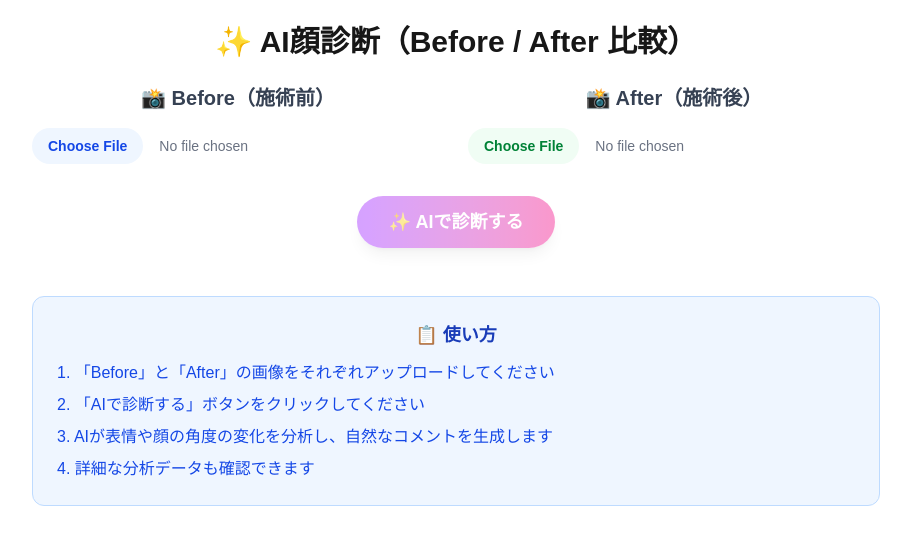
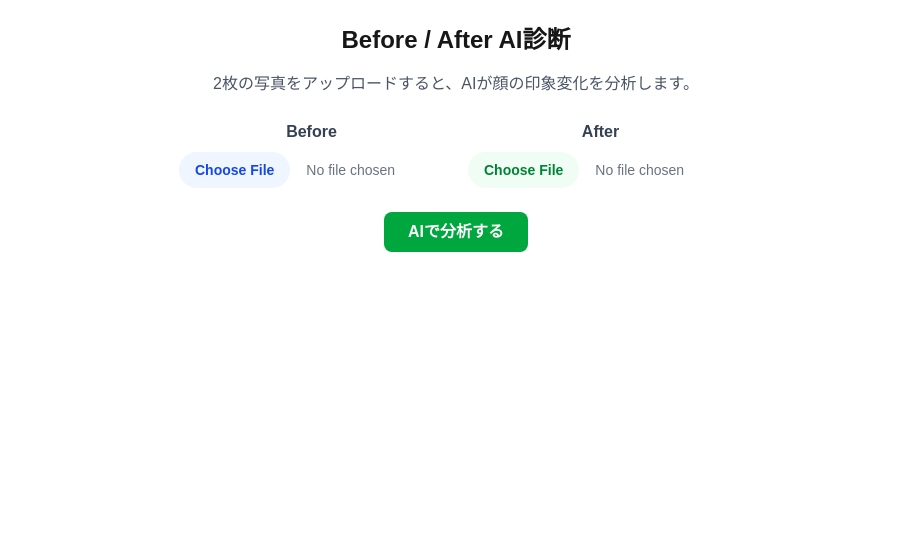
Before and after one commit to temasamo/face-diagnosis-web, a Next.js app: page /compare in a window 1280 px wide. Shown: the top 544 px of the page, without its empty margins (184-1095 px from the left). Built offline with nearby package versions, Linux system fonts and the light colour scheme.

Commit message:
feat: Before/After並列表示UIに更新 - シンプルで視覚的な美容レポート風デザイン

```diff
--- a/src/app/compare/page.tsx
+++ b/src/app/compare/page.tsx
@@ -1,11 +1,11 @@
 "use client";
 
 import { useState } from "react";
-import Image from "next/image";
 
 export default function ComparePage() {
   const [before, setBefore] = useState<string | null>(null);
   const [after, setAfter] = useState<string | null>(null);
+  const [loading, setLoading] = useState(false);
   const [result, setResult] = useState<{
     success: boolean;
     diff?: {
@@ -25,27 +25,9 @@ export default function ComparePage() {
     faceCount?: { before: number; after: number };
     message?: string;
   } | null>(null);
-  const [loading, setLoading] = useState(false);
-
-  const handleFileUpload = (file: File, type: 'before' | 'after') => {
-    const reader = new FileReader();
-    reader.onloadend = () => {
-      if (type === 'before') {
-        setBefore(reader.result as string);
-      } else {
-        setAfter(reader.result as string);
-      }
-      setResult(null); // 新しい画像をアップロードしたら結果をクリア
-    };
-    reader.readAsDataURL(file);
-  };
 
   const handleCompare = async () => {
-    if (!before || !after) {
-      alert("Before画像とAfter画像の両方をアップロードしてください。");
-      return;
-    }
-
+    if (!before || !after) return alert("BeforeとAfterの両方を選択してください。");
     setLoading(true);
     setResult(null);
 
@@ -55,7 +37,6 @@ export default function ComparePage() {
         headers: { "Content-Type": "application/json" },
         body: JSON.stringify({ before, after }),
       });
-
       const data = await res.json();
       setResult(data);
     } catch {
@@ -68,155 +49,98 @@ export default function ComparePage() {
     }
   };
 
-  const resetAll = () => {
-    setBefore(null);
-    setAfter(null);
-    setResult(null);
-  };
+  return (
+    <div className="max-w-3xl mx-auto text-center p-6">
+      <h1 className="text-2xl font-bold mb-4">Before / After AI診断</h1>
+      <p className="text-gray-600 mb-6">
+        2枚の写真をアップロードすると、AIが顔の印象変化を分析します。
+      </p>
 
-  return (
-    <div className="max-w-4xl mx-auto text-center p-6">
-      <h1 className="text-3xl font-bold mb-6">✨ AI顔診断（Before / After 比較）</h1>
-
-      {/* 画像アップロードセクション */}
-      <div className="grid grid-cols-1 md:grid-cols-2 gap-6 mb-8">
-        {/* Before画像 */}
-        <div className="space-y-4">
-          <h2 className="text-xl font-semibold text-gray-700">📸 Before（施術前）</h2>
+      {/* 画像アップロード */}
+      <div className="flex flex-col sm:flex-row justify-center gap-6 mb-6">
+        <div className="flex flex-col items-center">
+          <p className="font-semibold mb-2 text-gray-700">Before</p>
           <input
             type="file"
             accept="image/*"
             onChange={(e) => {
               const file = e.target.files?.[0];
-              if (file) handleFileUpload(file, 'before');
+              if (file) {
+                const reader = new FileReader();
+                reader.onloadend = () => setBefore(reader.result as string);
+                reader.readAsDataURL(file);
+              }
             }}
             className="block w-full text-sm text-gray-500 file:mr-4 file:py-2 file:px-4 file:rounded-full file:border-0 file:text-sm file:font-semibold file:bg-blue-50 file:text-blue-700 hover:file:bg-blue-100"
           />
           {before && (
-            <div className="relative">
-              <Image
+            <img
               src={before}
               alt="Before"
-                width={300}
-                height={300}
-                className="w-full h-64 object-cover rounded-lg border-2 border-blue-200"
+              className="mt-3 w-56 h-56 object-cover rounded-lg shadow-md border"
             />
-              <div className="absolute top-2 left-2 bg-blue-500 text-white px-2 py-1 rounded text-sm font-medium">
-                Before
-              </div>
-            </div>
           )}
         </div>
 
-        {/* After画像 */}
-        <div className="space-y-4">
-          <h2 className="text-xl font-semibold text-gray-700">📸 After（施術後）</h2>
+        <div className="flex flex-col items-center">
+          <p className="font-semibold mb-2 text-gray-700">After</p>
           <input
             type="file"
             accept="image/*"
             onChange={(e) => {
               const file = e.target.files?.[0];
-              if (file) handleFileUpload(file, 'after');
+              if (file) {
+                const reader = new FileReader();
+                reader.onloadend = () => setAfter(reader.result as string);
+                reader.readAsDataURL(file);
+              }
             }}
             className="block w-full text-sm text-gray-500 file:mr-4 file:py-2 file:px-4 file:rounded-full file:border-0 file:text-sm file:font-semibold file:bg-green-50 file:text-green-700 hover:file:bg-green-100"
           />
           {after && (
-            <div className="relative">
-              <Image
+            <img
               src={after}
               alt="After"
-                width={300}
-                height={300}
-                className="w-full h-64 object-cover rounded-lg border-2 border-green-200"
+              className="mt-3 w-56 h-56 object-cover rounded-lg shadow-md border"
             />
-              <div className="absolute top-2 left-2 bg-green-500 text-white px-2 py-1 rounded text-sm font-medium">
-                After
-              </div>
-            </div>
           )}
         </div>
       </div>
 
-      {/* 分析ボタン */}
-      <div className="mb-8">
+      {/* ボタン */}
       <button
         onClick={handleCompare}
-          disabled={!before || !after || loading}
-          className="bg-gradient-to-r from-purple-500 to-pink-500 hover:from-purple-600 hover:to-pink-600 text-white font-bold py-3 px-8 rounded-full text-lg disabled:opacity-50 disabled:cursor-not-allowed transition-all duration-200 shadow-lg hover:shadow-xl"
+        disabled={loading}
+        className={`px-6 py-2 rounded-lg text-white font-semibold ${
+          loading ? "bg-gray-400" : "bg-green-600 hover:bg-green-700"
+        }`}
       >
-          {loading ? "🤖 AI分析中..." : "✨ AIで診断する"}
+        {loading ? "診断中..." : "AIで分析する"}
       </button>
 
-        {(before || after) && (
-          <button
-            onClick={resetAll}
-            className="ml-4 bg-gray-500 hover:bg-gray-600 text-white font-bold py-3 px-6 rounded-full transition-all duration-200"
-          >
-            🔄 リセット
-          </button>
-        )}
-      </div>
+      {/* 結果表示 */}
+      {result && result.success && (
+        <div className="mt-8 text-left bg-green-50 p-5 rounded-lg shadow-sm">
+          <h2 className="text-lg font-bold text-green-800 mb-3">✨ AI診断コメント</h2>
+          <p className="text-gray-800 leading-relaxed">{result.comment}</p>
 
-      {/* 結果表示 */}
-      {result && (
-        <div className="space-y-6">
-          {result.success ? (
-            <>
-              {/* AI診断コメント */}
-              <div className="bg-gradient-to-r from-green-50 to-blue-50 p-6 rounded-xl border border-green-200 shadow-lg">
-                <h2 className="font-bold text-xl mb-4 text-green-800">✨ AI診断コメント</h2>
-                <p className="text-lg leading-relaxed text-gray-800 bg-white p-4 rounded-lg shadow-sm">
-                  {result.comment}
-                </p>
-              </div>
-
-              {/* 詳細データ */}
-              <div className="bg-gray-50 p-6 rounded-xl border border-gray-200">
-                <h3 className="font-bold text-lg mb-4 text-gray-700">📊 詳細分析データ</h3>
-                <div className="grid grid-cols-1 md:grid-cols-2 gap-4 text-sm">
-                  <div className="bg-white p-4 rounded-lg">
-                    <h4 className="font-semibold mb-2 text-blue-600">表情の変化</h4>
-                    <ul className="space-y-1">
-                      <li>喜び: {result.diff?.joy}</li>
-                      <li>怒り: {result.diff?.anger}</li>
-                      <li>悲しみ: {result.diff?.sorrow}</li>
-                      <li>驚き: {result.diff?.surprise}</li>
-                    </ul>
-                  </div>
-                  <div className="bg-white p-4 rounded-lg">
-                    <h4 className="font-semibold mb-2 text-green-600">顔の角度変化</h4>
-                    <ul className="space-y-1">
-                      <li>左右: {result.diff?.headTilt}度</li>
-                      <li>回転: {result.diff?.roll}度</li>
-                      <li>上下: {result.diff?.tilt}度</li>
-                    </ul>
+          <div className="mt-4 text-sm text-gray-500">
+            <details>
+              <summary className="cursor-pointer">解析データを表示</summary>
+              <pre className="bg-white mt-2 p-2 rounded text-xs overflow-x-auto">
+                {JSON.stringify(result.diff, null, 2)}
+              </pre>
+            </details>
           </div>
         </div>
-                <div className="mt-4 text-center text-sm text-gray-600">
-                  顔検出数: Before {result.faceCount?.before}件 / After {result.faceCount?.after}件
-                </div>
-              </div>
-            </>
-          ) : (
-            /* エラー表示 */
-            <div className="bg-red-50 p-6 rounded-xl border border-red-200">
-              <h2 className="font-bold text-xl mb-2 text-red-800">❌ エラー</h2>
-              <p className="text-red-700">{result.message}</p>
+      )}
+
+      {/* エラーメッセージ */}
+      {result && !result.success && (
+        <div className="mt-6 bg-red-50 text-red-700 p-4 rounded">
+          {result.message || "顔が検出されませんでした。"}
         </div>
       )}
     </div>
-      )}
-
-      {/* 使い方説明 */}
-      <div className="mt-12 bg-blue-50 p-6 rounded-xl border border-blue-200">
-        <h3 className="font-bold text-lg mb-3 text-blue-800">📋 使い方</h3>
-        <ol className="text-left text-blue-700 space-y-2">
-          <li>1. 「Before」と「After」の画像をそれぞれアップロードしてください</li>
-          <li>2. 「AIで診断する」ボタンをクリックしてください</li>
-          <li>3. AIが表情や顔の角度の変化を分析し、自然なコメントを生成します</li>
-          <li>4. 詳細な分析データも確認できます</li>
-        </ol>
-      </div>
-    </div>
   );
 }
```
Lines whose indentation alone changed are shown as unchanged.
